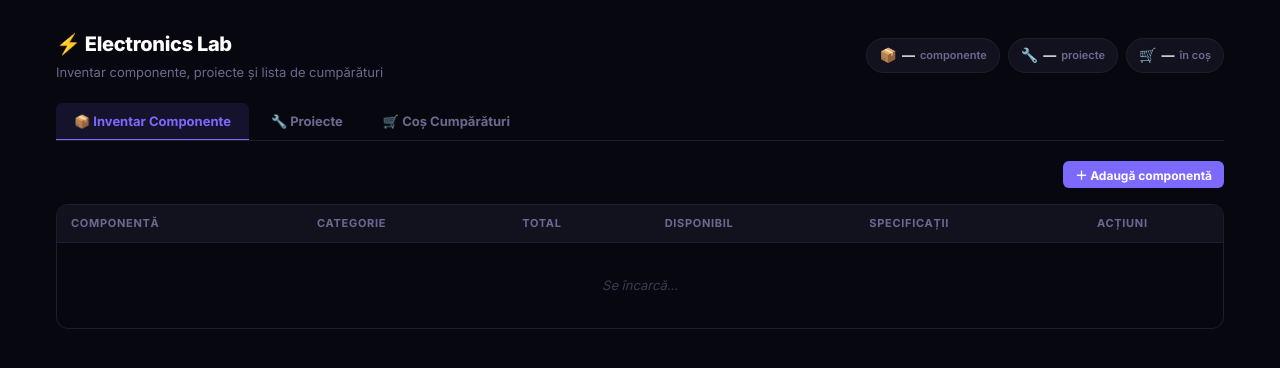
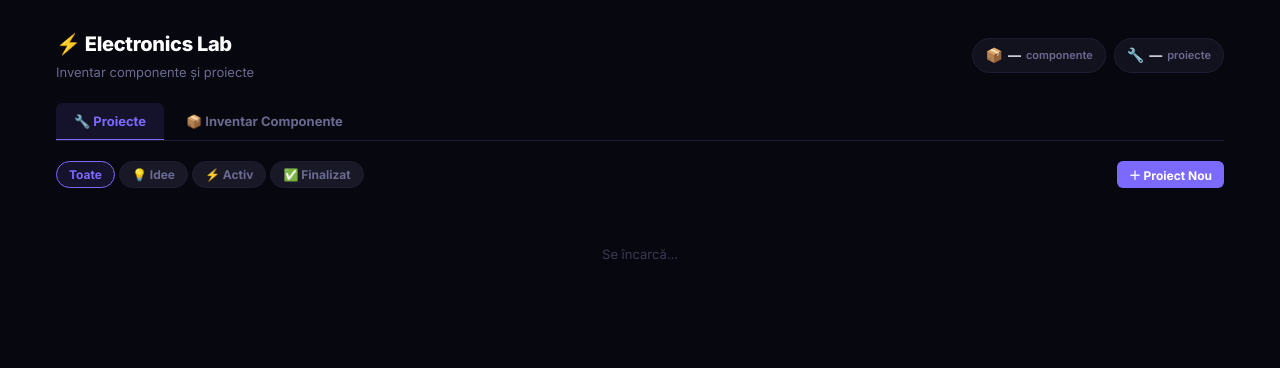
Before and after one commit to Sergiubigboy/paznic_project, a Flask app: template web/templates/electronics.html in a window 1280 px wide. Shown: the part 60-428 px from the top of the page. Run offline with Flask 3, Linux system fonts and the light colour scheme; the template is opened without the code that fills it, so the values that code supplies are empty.

Commit message:
refactor: Update tab structure and header descriptions in electronics and home templates

```diff
--- a/web/static/js/electronics.js
+++ b/web/static/js/electronics.js
@@ -83,7 +83,7 @@ async function postJSON(url, payload) {
 }
 
 // ---- TAB SWITCHING ----
-const ALL_TABS = ['inventar', 'proiecte', 'wishlist'];
+const ALL_TABS = ['proiecte', 'inventar'];
 
 function switchTab(name) {
     ALL_TABS.forEach(t => {
@@ -131,9 +131,12 @@ async function loadAll() {
 //  HEADER STATS
 // ============================================================
 function renderHeaderStats() {
-    document.getElementById('hStatComponents').textContent = _components.length;
-    document.getElementById('hStatProjects').textContent   = _projects.length;
-    document.getElementById('hStatWishlist').textContent   = _wishlist.length;
+    const statComponents = document.getElementById('hStatComponents');
+    if (statComponents) statComponents.textContent = _components.length;
+    const statProjects = document.getElementById('hStatProjects');
+    if (statProjects) statProjects.textContent = _projects.length;
+    const statWishlist = document.getElementById('hStatWishlist');
+    if (statWishlist) statWishlist.textContent = _wishlist.length;
 }
 
 // ============================================================
@@ -212,7 +215,6 @@ function renderCompTable() {
             <td>
                 <div class="elab-row-actions">
                     <button class="elab-btn-reserve" onclick="openReserveModal('${comp.id}')" title="Rezervă pe proiect">📌</button>
-                    <button class="elab-btn-wishlist" onclick="quickAddToWishlist('${comp.id}', '${escHtml(comp.name)}')" title="Adaugă în coș">🛒</button>
                     <button class="elab-btn-edit"    onclick="openCompModal('${comp.id}')">✏️</button>
                     <button class="elab-btn-del"     onclick="deleteCompConfirm('${comp.id}')">🗑️</button>
                 </div>
@@ -609,7 +611,7 @@ function buildStepHtml(step, projId, parentPath, idx, totalSiblings, depth = 0)
             ${hasChildren ? `<span style="font-size:10px;color:var(--text-faint)">${Math.round(stepProg)}%</span>` : ''}
             <div class="elab-plan-step-actions">
                 <button class="elab-devlog-btn" title="Adaugă sub-pas"
-                        onclick="openAddStepModal('${projId}', ${JSON.stringify(myPath)}, '${step.id}')">＋</button>
+                        onclick="openAddStepModal('${projId}', ${JSON.stringify(myPath).replace(/"/g, '&quot;')}, '${step.id}')">＋</button>
                 <button class="elab-devlog-btn" title="Schimbă prioritate"
                         onclick="cycleStepPriority('${projId}','${step.id}')">🏷️</button>
                 <button class="elab-devlog-btn del" title="Șterge pas"
@@ -1210,6 +1212,7 @@ function setWishFilter(prio) {
 // --- Render wishlist table ---
 function renderWishTable() {
     const tbody = document.getElementById('wishTableBody');
+    if (!tbody) return;
     let items = _wishFilter === 'all'
         ? _wishlist
         : _wishlist.filter(w => w.priority === _wishFilter);
--- a/web/templates/electronics.html
+++ b/web/templates/electronics.html
@@ -12,7 +12,7 @@
   <div class="section-header" style="margin-bottom:20px">
     <div>
       <div class="section-title">⚡ Electronics Lab</div>
-      <div class="section-subtitle">Inventar componente, proiecte și lista de cumpărături</div>
+      <div class="section-subtitle">Inventar componente și proiecte</div>
     </div>
     <div class="elab-header-stats" id="elabHeaderStats">
       <div class="elab-stat-pill">
@@ -25,23 +25,17 @@
         <span id="hStatProjects">—</span>
         <span class="elab-stat-lbl">proiecte</span>
       </div>
-      <div class="elab-stat-pill">
-        <span class="elab-stat-icon">🛒</span>
-        <span id="hStatWishlist">—</span>
-        <span class="elab-stat-lbl">în coș</span>
-      </div>
     </div>
   </div>
 
   <!-- Tab switcher -->
   <div class="elab-tabs">
-    <button class="elab-tab active" id="tabInventar"  onclick="switchTab('inventar')">📦 Inventar Componente</button>
-    <button class="elab-tab"        id="tabProiecte"  onclick="switchTab('proiecte')">🔧 Proiecte</button>
-    <button class="elab-tab"        id="tabWishlist"  onclick="switchTab('wishlist')">🛒 Coș Cumpărături</button>
+    <button class="elab-tab active" id="tabProiecte"  onclick="switchTab('proiecte')">🔧 Proiecte</button>
+    <button class="elab-tab"        id="tabInventar"  onclick="switchTab('inventar')">📦 Inventar Componente</button>
   </div>
 
   <!-- ===== TAB: INVENTAR ===== -->
-  <div class="elab-tab-panel active" id="panelInventar">
+  <div class="elab-tab-panel" id="panelInventar">
 
     <!-- Toolbar -->
     <div class="elab-toolbar">
@@ -75,7 +69,7 @@
 
 
   <!-- ===== TAB: PROIECTE ===== -->
-  <div class="elab-tab-panel" id="panelProiecte">
+  <div class="elab-tab-panel active" id="panelProiecte">
 
     <!-- Projects toolbar -->
     <div class="elab-toolbar" style="margin-bottom:16px">
@@ -94,42 +88,6 @@
     </div>
 
   </div><!-- /panelProiecte -->
-
-
-  <!-- ===== TAB: WISHLIST ===== -->
-  <div class="elab-tab-panel" id="panelWishlist">
-
-    <!-- Wishlist toolbar -->
-    <div class="elab-toolbar" style="margin-bottom:16px">
-      <div class="elab-wish-priority-filters">
-        <button class="elab-cat-btn active" data-prio="all"    onclick="setWishFilter('all')">Toate</button>
-        <button class="elab-cat-btn"        data-prio="urgent" onclick="setWishFilter('urgent')">🔴 Urgent</button>
-        <button class="elab-cat-btn"        data-prio="normal" onclick="setWishFilter('normal')">🟡 Normal</button>
-        <button class="elab-cat-btn"        data-prio="cand"   onclick="setWishFilter('cand')">🟢 Când apare</button>
-      </div>
-      <button class="btn btn-primary btn-sm" onclick="openWishModal()">＋ Adaugă în coș</button>
-    </div>
-
-    <!-- Wishlist table -->
-    <div class="elab-table-wrap">
-      <table class="elab-table" id="wishTable">
-        <thead>
-          <tr>
-            <th>Componentă</th>
-            <th>Cantitate</th>
-            <th>Prioritate</th>
-            <th>Link</th>
-            <th>Motiv</th>
-            <th style="width:160px">Acțiuni</th>
-          </tr>
-        </thead>
-        <tbody id="wishTableBody">
-          <tr><td colspan="6" class="empty-state">Se încarcă...</td></tr>
-        </tbody>
-      </table>
-    </div>
-
-  </div><!-- /panelWishlist -->
 
 </div><!-- /container-wide -->
 
@@ -309,79 +267,6 @@
       <button class="btn btn-primary" onclick="saveDevlog()">Salvează</button>
       <button class="btn btn-ghost"   onclick="closeDevlogModal()">Anulează</button>
       <button class="btn btn-danger btn-sm" id="devlogDeleteBtn" style="margin-left:auto;display:none" onclick="deleteDevlog()">🗑️ Șterge</button>
-    </div>
-  </div>
-</div>
-
-<!-- Add Wishlist Item Modal -->
-<div class="modal-overlay" id="wishModal">
-  <div class="modal modal-wide">
-    <h2 id="wishModalTitle">🛒 Adaugă în coș</h2>
-
-    <div style="display:grid;grid-template-columns:1fr 1fr;gap:12px">
-      <div class="form-group">
-        <label class="form-label">Componentă *</label>
-        <input type="text" id="wishName" class="form-input" placeholder="ex: ESP32-CAM, Senzor DHT22…" maxlength="80">
-      </div>
-      <div class="form-group">
-        <label class="form-label">Cantitate *</label>
-        <input type="number" id="wishQty" class="form-input" placeholder="1" min="1" step="1">
-      </div>
-    </div>
-
-    <div style="display:grid;grid-template-columns:1fr 1fr;gap:12px">
-      <div class="form-group">
-        <label class="form-label">Prioritate</label>
-        <select class="form-select" id="wishPrio">
-          <option value="urgent">🔴 Urgent</option>
-          <option value="normal" selected>🟡 Normal</option>
-          <option value="cand">🟢 Când apare</option>
-        </select>
-      </div>
-      <div class="form-group">
-        <label class="form-label">Link produs (opțional)</label>
-        <input type="text" id="wishLink" class="form-input" placeholder="https://…">
-      </div>
-    </div>
-
-    <div class="form-group">
-      <label class="form-label">Motiv / De ce am nevoie</label>
-      <input type="text" id="wishReason" class="form-input" placeholder="ex: pentru proiectul stație meteo, am terminat stocul…" maxlength="150">
-    </div>
-
-    <input type="hidden" id="wishEditId" value="">
-    <div class="btn-row" style="margin-top:20px">
-      <button class="btn btn-primary" onclick="saveWish()">Salvează</button>
-      <button class="btn btn-ghost"   onclick="closeWishModal()">Anulează</button>
-    </div>
-  </div>
-</div>
-
-<!-- Buy Wishlist Item Modal -->
-<div class="modal-overlay" id="buyModal">
-  <div class="modal">
-    <h2>✅ Confirm cumpărare</h2>
-    <div class="elab-buy-info" id="buyItemInfo"></div>
-    <input type="hidden" id="buyWishId">
-
-    <div class="form-group">
-      <label class="form-label">Cantitate cumpărată *</label>
-      <input type="number" id="buyQty" class="form-input" placeholder="1" min="1" step="1">
-    </div>
-
-    <div class="form-group">
-      <label class="form-label">Categoria în inventar</label>
-      <input type="text" id="buyCat" class="form-input" list="catList" placeholder="Alege sau scrie una nouă..." maxlength="50">
-    </div>
-
-    <div class="form-group">
-      <label class="form-label">Specificații (opțional)</label>
-      <input type="text" id="buySpecs" class="form-input" placeholder="Spec tehnice…" maxlength="120">
-    </div>
-
-    <div class="btn-row" style="margin-top:20px">
-      <button class="btn btn-teal" onclick="saveBuy()">✅ Adaugă în inventar</button>
-      <button class="btn btn-ghost" onclick="closeBuyModal()">Anulează</button>
     </div>
   </div>
 </div>
--- a/web/templates/home.html
+++ b/web/templates/home.html
@@ -110,7 +110,7 @@
             <div class="hmc-icon">⚡</div>
             <div class="hmc-content">
                 <div class="hmc-title">Electronics Lab</div>
-                <div class="hmc-desc">Componente, proiecte, wishlist</div>
+                <div class="hmc-desc">Componente și proiecte</div>
                 <div class="hmc-stat" id="statElec">Se încarcă...</div>
             </div>
             <div class="hmc-arrow">→</div>
```
